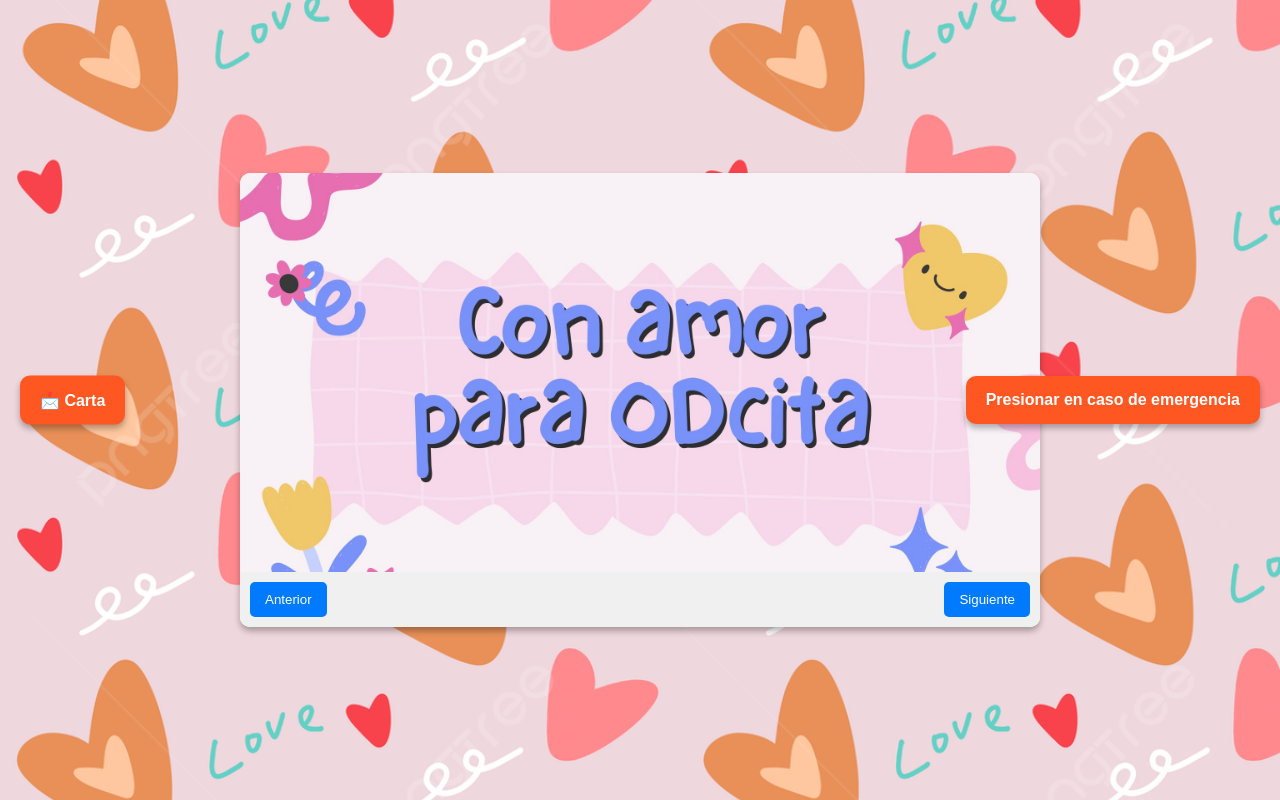
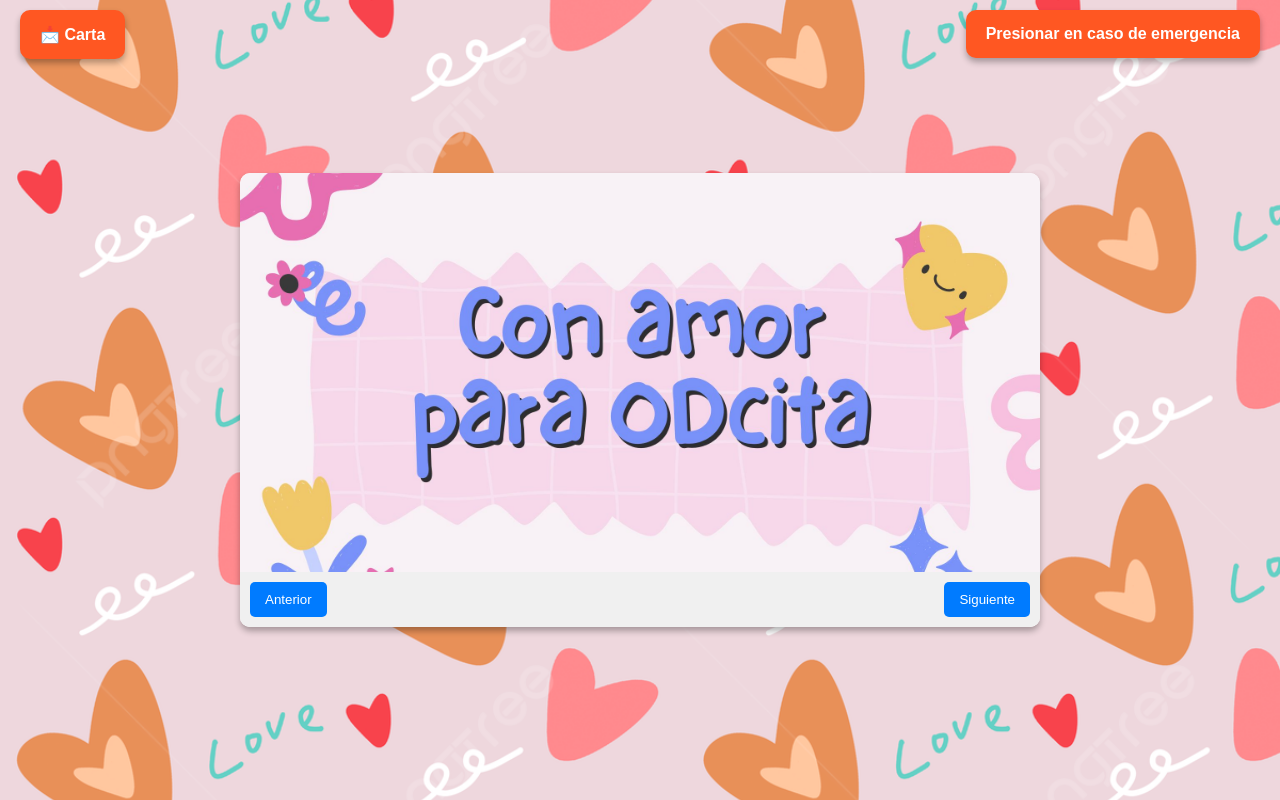
Before and after one commit to hongo1/odemaris, a plain HTML site: page index.html in a window 1280 px wide. Drawn offline with Linux system fonts and the light colour scheme.

Commit message:
Update index.html

```diff
--- a/index.html
+++ b/index.html
@@ -71,19 +71,19 @@
             background-color: #0056b3;
         }
 
+        /* Botones en las esquinas superiores */
         .side-buttons {
             position: absolute;
-            top: 50%;
-            transform: translateY(-50%);
+            top: 10px; /* Posiciona los botones en la parte superior */
             z-index: 10;
         }
 
         .side-buttons.left {
-            left: 20px;
+            left: 20px; /* Esquina superior izquierda */
         }
 
         .side-buttons.right {
-            right: 20px;
+            right: 20px; /* Esquina superior derecha */
         }
 
         .side-buttons button {
@@ -143,7 +143,7 @@
     </style>
 </head>
 <body>
-    <!-- Botones laterales -->
+    <!-- Botones en las esquinas superiores -->
     <div class="side-buttons left">
         <button onclick="window.location.href='carta.html'">📩 Carta</button>
     </div>
@@ -182,7 +182,7 @@
 
         function redirectWithPassword() {
             const password = prompt("Por favor, ingrese la contraseña:");
-            if (password === "1234") { // Cambia "1234" por la contraseña deseada
+            if (password === "1234") { // Cambia "18122023" por la contraseña deseada
                 window.location.href = "despedida.html";
             } else {
                 alert("Contraseña incorrecta.");
```
